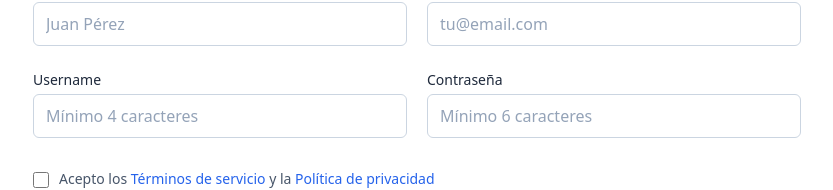
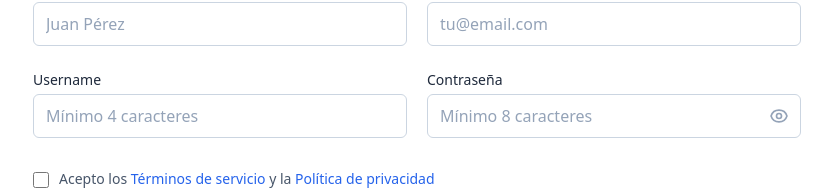
Before and after one commit to nanys08/Miniproyecto2, a React (Vite) app in the folder frontend/: page /register in a window 1280 px wide. Shown: the part 571-761 px from the top of the page, without its empty margins (223-1056 px from the left). Built offline with nearby package versions, Linux system fonts and the light colour scheme; no server answers.

Commit message:
cambios 1.2

```diff
--- a/frontend/src/components/Input.tsx
+++ b/frontend/src/components/Input.tsx
@@ -1,74 +1,75 @@
-import { forwardRef, useId, type InputHTMLAttributes } from "react";
+import { forwardRef, useId, useState, type InputHTMLAttributes } from "react";
 import { cn } from "@/utils/cn";
 
 export interface InputProps extends InputHTMLAttributes<HTMLInputElement> {
-  // Label obligatorio — WCAG 3.3.2 Labels or Instructions
   label: string;
-  // Texto de ayuda asociado vía aria-describedby
   hint?: string;
-  // Mensaje de error asociado vía aria-describedby + aria-invalid
   error?: string;
 }
 
 const Input = forwardRef<HTMLInputElement, InputProps>(function Input(
-  { label, hint, error, id, className, required, ...rest },
+  { label, hint, error, id, className, required, type, ...rest },
   ref
 ) {
   const autoId = useId();
   const inputId = id ?? `input-${autoId}`;
   const hintId = hint ? `${inputId}-hint` : undefined;
   const errorId = error ? `${inputId}-error` : undefined;
-  const describedBy =
-    [hintId, errorId].filter(Boolean).join(" ") || undefined;
+  const describedBy = [hintId, errorId].filter(Boolean).join(" ") || undefined;
+  const isPassword = type === "password";
+  const [showPassword, setShowPassword] = useState(false);
 
   return (
     <div className="flex flex-col gap-1">
-      <label
-        htmlFor={inputId}
-        className="text-sm font-medium text-slate-800"
-      >
+      <label htmlFor={inputId} className="text-sm font-medium text-slate-800">
         {label}
-        {required && (
-          <span aria-hidden="true" className="ml-0.5 text-red-600">
-            *
-          </span>
-        )}
+        {required && <span aria-hidden="true" className="ml-0.5 text-red-600">*</span>}
         {required && <span className="sr-only">requerido</span>}
       </label>
 
+      <div className="relative">
         <input
           ref={ref}
           id={inputId}
+          type={isPassword ? (showPassword ? "text" : "password") : type}
           aria-invalid={error ? true : undefined}
           aria-describedby={describedBy}
           aria-required={required || undefined}
           className={cn(
-          "h-11 rounded-md border bg-white px-3 text-base text-slate-900",
+            "h-11 w-full rounded-md border bg-white px-3 text-base text-slate-900",
             "placeholder:text-slate-400",
-          "focus-visible:ring-brand-600",
-          error
-            ? "border-red-600"
-            : "border-slate-300 hover:border-slate-400",
+            "focus-visible:outline-none focus-visible:ring-2 focus-visible:ring-brand-600",
+            error ? "border-red-600" : "border-slate-300 hover:border-slate-400",
             "disabled:cursor-not-allowed disabled:bg-slate-100 disabled:text-slate-500",
+            isPassword ? "pr-10" : "",
             className
           )}
           {...rest}
         />
+        {isPassword && (
+          <button
+            type="button"
+            onClick={() => setShowPassword((v) => !v)}
+            className="absolute right-3 top-1/2 -translate-y-1/2 text-slate-400 hover:text-slate-600"
+            aria-label={showPassword ? "Ocultar contraseña" : "Mostrar contraseña"}
+            tabIndex={-1}
+          >
+            {showPassword ? (
+              <svg xmlns="http://www.w3.org/2000/svg" className="h-5 w-5" fill="none" viewBox="0 0 24 24" stroke="currentColor">
+                <path strokeLinecap="round" strokeLinejoin="round" strokeWidth={2} d="M13.875 18.825A10.05 10.05 0 0112 19c-4.478 0-8.268-2.943-9.543-7a9.97 9.97 0 011.563-3.029m5.858.908a3 3 0 114.243 4.243M9.878 9.878l4.242 4.242M9.88 9.88l-3.29-3.29m7.532 7.532l3.29 3.29M3 3l3.59 3.59m0 0A9.953 9.953 0 0112 5c4.478 0 8.268 2.943 9.543 7a10.025 10.025 0 01-4.132 4.411m0 0L21 21" />
+              </svg>
+            ) : (
+              <svg xmlns="http://www.w3.org/2000/svg" className="h-5 w-5" fill="none" viewBox="0 0 24 24" stroke="currentColor">
+                <path strokeLinecap="round" strokeLinejoin="round" strokeWidth={2} d="M15 12a3 3 0 11-6 0 3 3 0 016 0z" />
+                <path strokeLinecap="round" strokeLinejoin="round" strokeWidth={2} d="M2.458 12C3.732 7.943 7.523 5 12 5c4.478 0 8.268 2.943 9.542 7-1.274 4.057-5.064 7-9.542 7-4.477 0-8.268-2.943-9.542-7z" />
+              </svg>
+            )}
+          </button>
+        )}
+      </div>
 
-      {hint && !error && (
-        <p id={hintId} className="text-sm text-slate-600">
-          {hint}
-        </p>
-      )}
-      {error && (
-        <p
-          id={errorId}
-          role="alert"
-          className="text-sm font-medium text-red-700"
-        >
-          {error}
-        </p>
-      )}
+      {hint && !error && <p id={hintId} className="text-sm text-slate-600">{hint}</p>}
+      {error && <p id={errorId} role="alert" className="text-sm font-medium text-red-700">{error}</p>}
     </div>
   );
 });
--- a/frontend/src/pages/LoginPage.tsx
+++ b/frontend/src/pages/LoginPage.tsx
@@ -33,9 +33,11 @@ export default function LoginPage() {
       show("success", "Sesión iniciada");
       navigate("/dashboard", { replace: true });
     } catch (err) {
-      setError("Correo o Contraseña Incorrecta");
-    } finally {
-      setLoading(false);
+      if (err instanceof Error && (err.message.includes("user-not-found") || err.message.includes("USER_NOT_FOUND"))) {
+        setError("No encontramos una cuenta con ese correo. ¿Quieres registrarte?");
+      } else {
+        setError("Correo o contraseña incorrecta");
+      }
     }
   }
 
@@ -131,12 +133,14 @@ export default function LoginPage() {
         </div>
 
         {error && (
-          <p
-            role="alert"
-            className="rounded-md bg-red-50 px-3 py-2 text-sm font-medium text-red-800"
-          >
-            {error}
-          </p>
+          <div role="alert" className="rounded-md bg-red-50 px-3 py-2 text-sm font-medium text-red-800">
+            <p>{error}</p>
+            {error.includes("registrarte") && (
+              <Link to="/register" className="mt-1 block text-blue-600 hover:underline font-semibold">
+                Crear una cuenta gratis →
+              </Link>
+            )}
+          </div>
         )}
 
         <Button type="submit" isLoading={loading} className="mt-1 w-full">
--- a/frontend/src/pages/ProfilePage.tsx
+++ b/frontend/src/pages/ProfilePage.tsx
@@ -7,6 +7,7 @@ const themeColors = ["#f8fafc", "#fb923c", "#22c55e", "#a855f7", "#1e293b"];
 
 export default function ProfilePage() {
   const { user } = useAuth();
+  console.log("user en perfil:", user);
 
   const displayName =
     user?.email?.split("@")[0]
--- a/frontend/src/pages/RegisterPage.tsx
+++ b/frontend/src/pages/RegisterPage.tsx
@@ -19,8 +19,7 @@ const AVATARS = [
   "/avatars/avatar8.png",
 ];
 
-const USERNAME_REGEX = /^[a-zA-Z0-9_.]{3,10}$/;
-const PASSWORD_REGEX = /^(?=.*[a-z])(?=.*[A-Z])(?=.*\d)(?=.*[^a-zA-Z0-9]).{8,}$/;
+const USERNAME_REGEX = /^[a-zA-Z0-9_.]{4,10}$/;
 
 type UsernameStatus = "idle" | "checking" | "available" | "taken" | "invalid";
 
@@ -76,7 +75,17 @@ export default function RegisterPage() {
     if (!/^[^\s@]+@[^\s@]+\.[^\s@]+$/.test(email)) { setEmailError("Ingresa un correo electrónico válido"); valid = false; } else setEmailError("");
     if (!USERNAME_REGEX.test(username)) { setUsernameError("Entre 3 y 10 caracteres"); valid = false; } else setUsernameError("");
     if (usernameStatus === "taken") { setUsernameError("Username ya existe"); valid = false; }
-    if (!PASSWORD_REGEX.test(password)) { setPasswordError("Mínimo 8 caracteres, 1 mayúscula, 1 número y 1 símbolo"); valid = false; } else setPasswordError("");
+    const hasMin = password.length >= 8;
+    const hasUpper = /[A-Z]/.test(password);
+    const hasLower = /[a-z]/.test(password);
+    const hasNumber = /[0-9]/.test(password);
+    const hasSymbol = /[^a-zA-Z0-9]/.test(password);
+    if (!hasMin || !hasUpper || !hasLower || !hasNumber || !hasSymbol) {
+      setPasswordError("Mínimo 8 caracteres, 1 mayúscula, 1 minúscula, 1 número y 1 símbolo");
+      valid = false;
+    } else {
+      setPasswordError("");
+    }
     if (!acceptedTerms) { setTermsError("Debes aceptar los términos"); valid = false; } else setTermsError("");
     return valid;
   }
@@ -276,10 +285,24 @@ export default function RegisterPage() {
               <Input
                 label="Contraseña"
                 type="password"
-                placeholder="Mínimo 6 caracteres"
+                placeholder="Mínimo 8 caracteres"
                 autoComplete="new-password"
                 value={password}
-                onChange={(e) => { setPassword(e.target.value); setPasswordError(""); }}
+                onChange={(e) => {
+                  const val = e.target.value;
+                  setPassword(val);
+                  if (val.length === 0) { setPasswordError(""); return; }
+                  const hasMin = val.length >= 8;
+                  const hasUpper = /[A-Z]/.test(val);
+                  const hasLower = /[a-z]/.test(val);
+                  const hasNumber = /[0-9]/.test(val);
+                  const hasSymbol = /[^a-zA-Z0-9]/.test(val);
+                  if (!hasMin || !hasUpper || !hasLower || !hasNumber || !hasSymbol) {
+                    setPasswordError("Mínimo 8 caracteres, 1 mayúscula, 1 minúscula, 1 número y 1 símbolo");
+                  } else {
+                    setPasswordError("");
+                  }
+                }}
                 error={passwordError}
               />
             </div>
```
Lines whose indentation alone changed are shown as unchanged.
